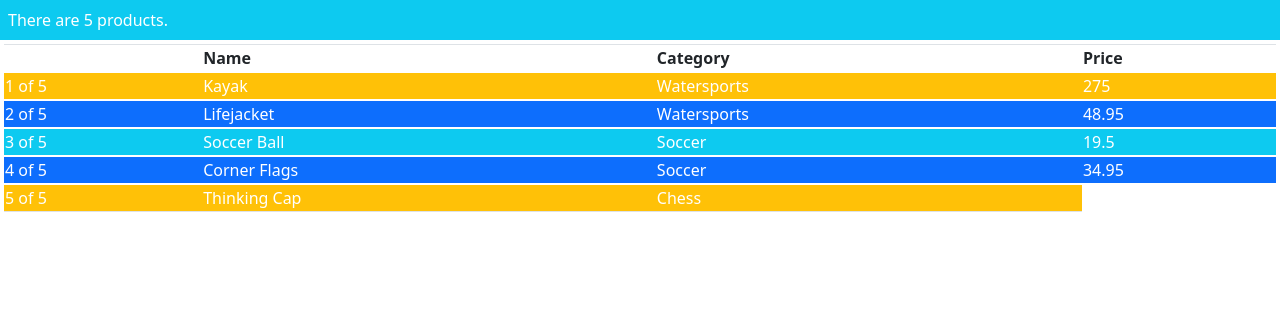
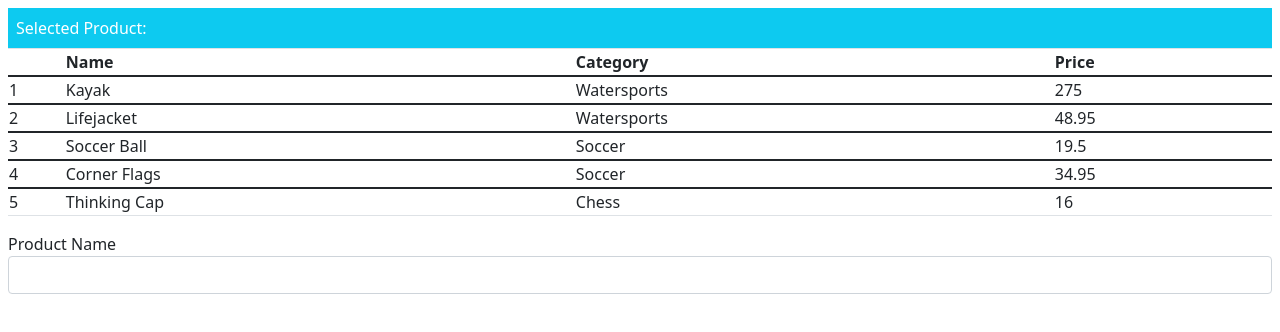
Before and after one commit to Kosteyyy/AP_example, an Angular app: page / in a window 1280 px wide. Shown: the top 332 px of the page. Built offline with nearby package versions, Linux system fonts and the light colour scheme.

Commit message:
one-way event binding

```diff
--- a/src/app/app.module.ts
+++ b/src/app/app.module.ts
@@ -4,6 +4,7 @@ import { BrowserModule } from '@angular/platform-browser';
 import { AppComponent } from './app.component';
 import { BrowserAnimationsModule } from '@angular/platform-browser/animations';
 import { ProductComponent } from './component';
+import { FormsModule } from '@angular/forms';
 
 @NgModule({
   declarations: [
@@ -12,7 +13,8 @@ import { ProductComponent } from './component';
   ],
   imports: [
     BrowserModule,
-    BrowserAnimationsModule
+    BrowserAnimationsModule,
+    FormsModule
   ],
   providers: [],
   bootstrap: [ProductComponent]
--- a/src/app/component.ts
+++ b/src/app/component.ts
@@ -9,15 +9,6 @@ import { Product } from './product.model';
 export class ProductComponent {
   model: Model = new Model();
 
-  constructor(ref: ApplicationRef) {
-    (<any>window).appRef = ref;
-    (<any>window).model = this.model;
-  }
-
-  getProductByPosition(position: number): Product {
-    return this.model.getProducts()[position];
-  }
-
   getProduct(key: number): Product | undefined {
     return this.model.getProduct(key);
   }
@@ -26,13 +17,15 @@ export class ProductComponent {
     return this.model.getProducts();
   }
 
-  getProductCount(): number {
-    return this.getProducts().length;
+  selectedProduct: string | undefined;
+
+  getSelected(product: Product): boolean {
+    return product.name == this.selectedProduct;
   }
 
-  targetName: string = 'Kayak';
-
-  getKey(index: number, product: Product) {
-    return product.id;
-  }
+  handleInputEvent(ev: Event) {
+    if (ev.target instanceof HTMLInputElement) {
+    this.selectedProduct = ev.target.value
+    }
+    }
 }
--- a/src/app/template.html
+++ b/src/app/template.html
@@ -1,7 +1,8 @@
-<div class="text-white">
-  <div class="bg-info p-2">There are {{getProductCount()}} products.</div>
-  <div class="p-1">
-    <table class="table table-sm table-bordered text-dark">
+<div class="p-2">
+  <div class="bg-info text-white p-2">
+    Selected Product: {{product.value}}
+  </div>
+  <table class="table table-sm table-bordered">
     <tr>
       <th></th>
       <th>Name</th>
@@ -9,19 +10,17 @@
       <th>Price</th>
     </tr>
     <tr
-        *ngFor="let item of getProducts(); let i = index;
-    let c = count; let odd = odd; let first = first;
-    let last = last; trackBy:getKey"
-        class="text-white"
-        [class.bg-primary]="odd"
-        [class.bg-info]="!odd"
-        [class.bg-warning]="first || last"
+      *ngFor="let item of getProducts(); let i = index"
+      [class.bg-info]="product.value == item.name"
     >
-        <td>{{ i + 1 }} of {{ c }}</td>
+      <td (mouseover)="product.value = item.name ?? ''">{{i + 1}}</td>
       <td>{{item.name}}</td>
       <td>{{item.category}}</td>
-        <td *ngIf="!last">{{item.price}}</td>
+      <td>{{item.price}}</td>
     </tr>
   </table>
+  <div class="form-group">
+    <label>Product Name</label>
+    <input #product class="form-control" (input)="false" />
   </div>
 </div>
```
Lines whose indentation alone changed are shown as unchanged.
